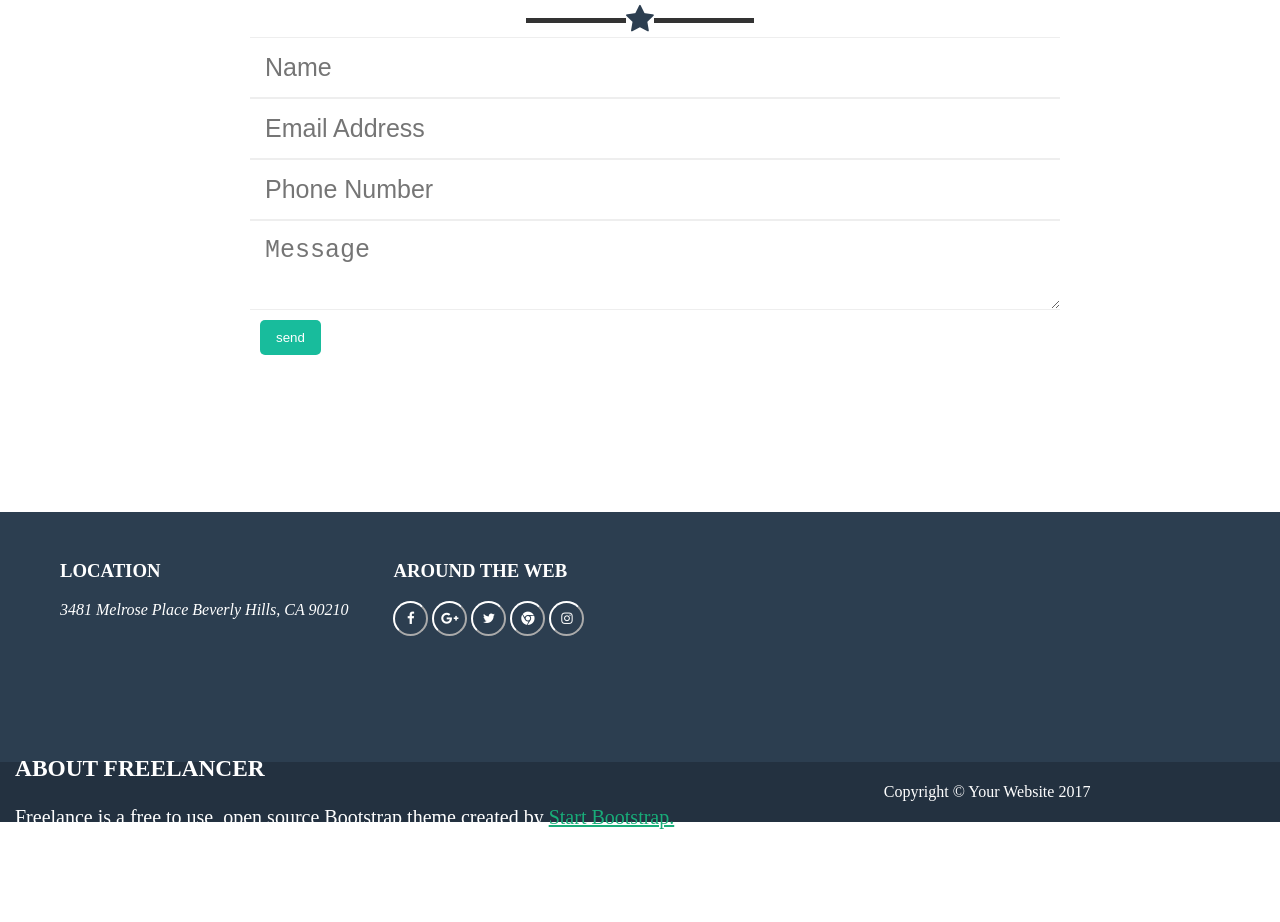
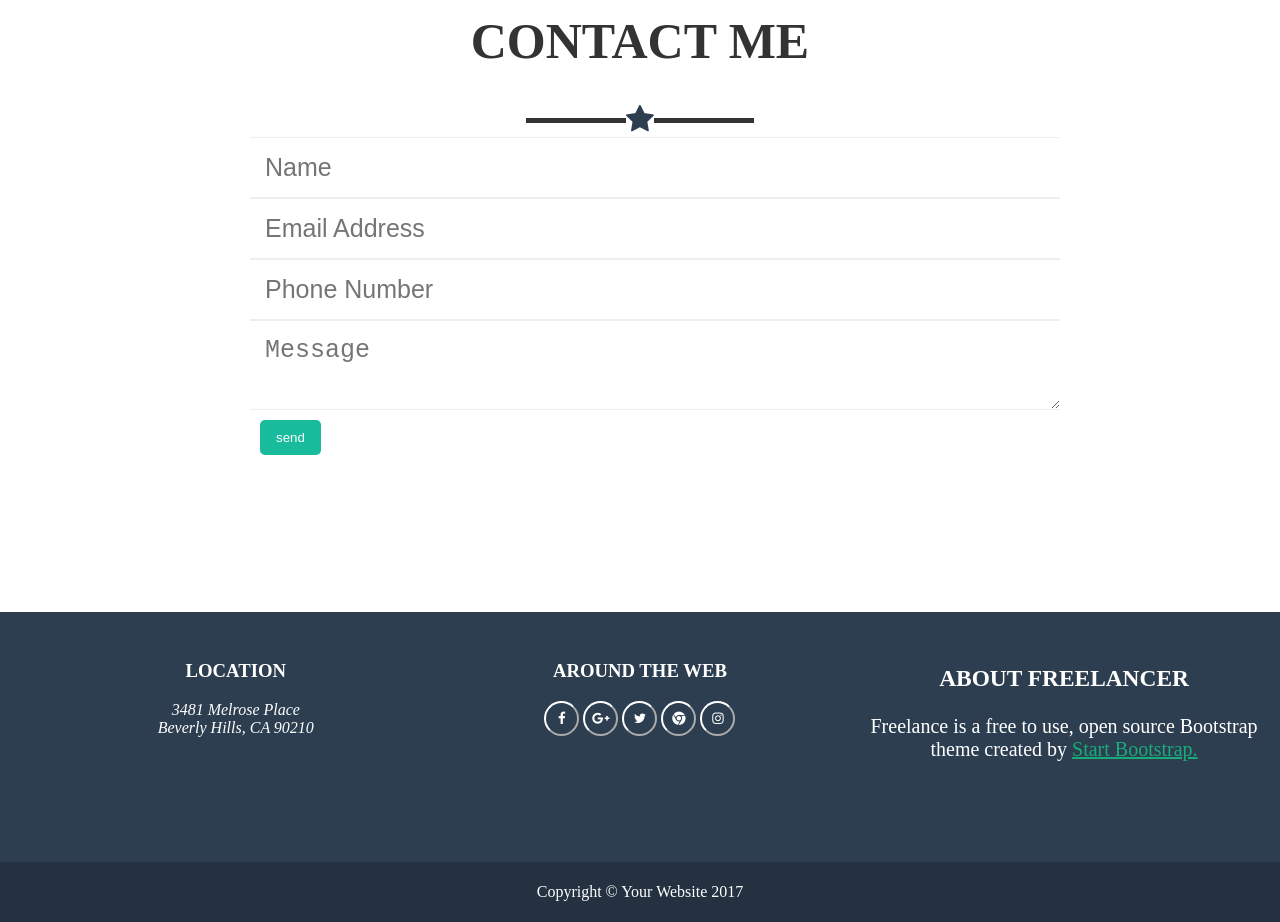
Before and after one commit to UlkerEmrahli/12.04.2017, a plain HTML site: page index.html in a window 1280 px wide. Shown: the part 2027-2949 px from the top of the page. Before the commit the page ends 2926 px from the top, so only its background shows below. Drawn offline with Linux system fonts and the light colour scheme.

Commit message:
inital commit

```diff
--- a/css/style.css
+++ b/css/style.css
@@ -1,5 +1,7 @@
 html,body {
-	margin: 0 auto;
+	margin: 0;
+	padding: 0;
+	overflow-x: hidden;
 }
 #menu {
 	margin: 0 auto;
@@ -135,6 +137,9 @@ nav ul li{
 	text-align:center;
 	background-color: #18BC9C;
 }
+.download-wrapper{
+	padding: 50px 0px;
+}
 #two-p {
 	font-size: 40px;
 	color:#fff;
@@ -214,18 +219,24 @@ input{
 	margin-left: 10px;
 }
 #address{
+	width: 100%;
 	height: 250px;
 	margin: 0 auto;
 	background-color: #2C3E50;
 	color: #fff;
 }
+#address > div {
+	width: 33.33%;
+	box-sizing: border-box;
+	text-align: center;
+}
 #location{
 	float: left;
-	margin:30px 15px 50px 60px;
+	padding:30px 15px 50px 60px;
 }
 #around{
 	float: left;
-	margin:30px 30px 50px 30px;
+	padding:30px 30px 50px 30px;
 }
 .tool{
 	display: inline-block;
@@ -239,9 +250,12 @@ input{
 #about{
 	float: left;
 	font-size: 20px;
-	margin:30px 20px 50px 15px;
+	padding:30px 20px 50px 15px;
 }
-p>a{
+#about > p {
+	text-align: center;
+}
+#about > p > a{
 	color: #18AC78;
 }
 #footer{
--- a/index.html
+++ b/index.html
@@ -53,6 +53,7 @@
   </div>
    </div>
    <div id="download">
+   		<div class="download-wrapper">
           <h1 id="two-p">ABOUT</h1>
           <div class="star-wrapper">
              <div class="line1"></div>
@@ -75,6 +76,7 @@
            <div class="clear-fix"></div>
            <button class="theme"><i class="fa fa-download" aria-hidden="true"></i>Download Theme</button>
       </div>
+    </div>
    <div id="contact-me">
        <h1 class="contact">CONTACT ME</h1>
        <div class="star-wrapper">
@@ -93,7 +95,7 @@
    <div id="address">
      <div id="location">
         <h3 class="location">LOCATION</h3>
-     <address>3481 Melrose Place
+        <address>3481 Melrose Place <br>
              Beverly Hills, CA 90210</address>
      </div>
      <div id="around">
@@ -113,6 +115,6 @@
        <p>Freelance is a free to use, open source Bootstrap theme created by <a href="">Start Bootstrap.</a></p>
      </div>
    </div>
-   <footer id="footer">Copyright © Your Website 2017</footer>
+   <footer id="footer">Copyright &copy; Your Website 2017</footer>
 </body>
 </html>
```
Lines whose indentation alone changed are shown as unchanged.
